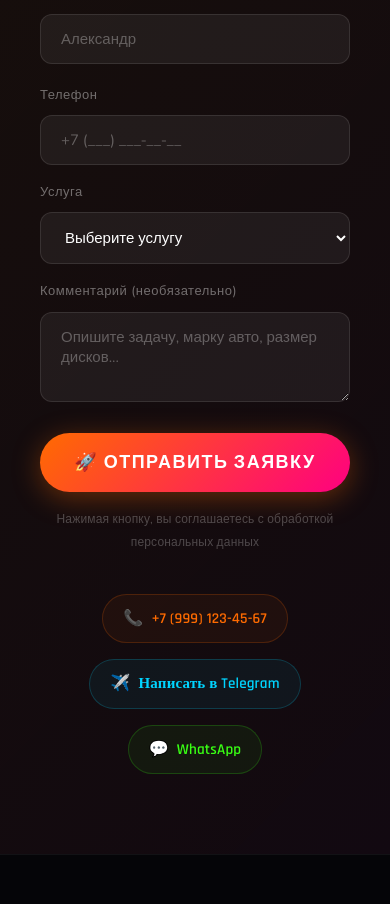
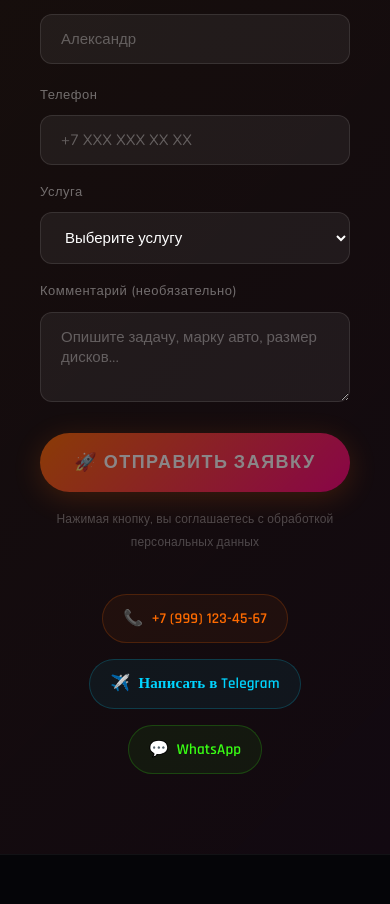
Before and after one commit to mikhailmikemorozov-coder/moaans, a React (Vite) app: page / in a window 390 px wide. Shown: the part 9465-10369 px from the top of the page. Built offline with nearby package versions, Linux system fonts and the light colour scheme.

Commit message:
Add phone mask +7 XXX XXX XX XX with validation

```diff
--- a/src/App.jsx
+++ b/src/App.jsx
@@ -168,6 +168,20 @@ export default function App() {
     window.addEventListener("scroll", onScroll, { passive: true });
     return () => window.removeEventListener("scroll", onScroll);
   }, []);
+
+  const handlePhoneChange = (e) => {
+    let digits = e.target.value.replace(/\D/g, '');
+    if (digits.startsWith('7') || digits.startsWith('8')) digits = digits.slice(1);
+    digits = digits.slice(0, 10);
+    let formatted = '+7';
+    if (digits.length > 0) formatted += ' ' + digits.slice(0, 3);
+    if (digits.length > 3) formatted += ' ' + digits.slice(3, 6);
+    if (digits.length > 6) formatted += ' ' + digits.slice(6, 8);
+    if (digits.length > 8) formatted += ' ' + digits.slice(8, 10);
+    setFormData({ ...formData, phone: formatted });
+  };
+
+  const phoneComplete = formData.phone.replace(/\D/g, '').length === 11;
 
   const handleSubmit = async () => {
     if (!formData.name || !formData.phone) return;
@@ -661,7 +675,7 @@ export default function App() {
                 </div>
                 <div>
                   <label style={{ fontSize: 13, color: "rgba(255,255,255,.4)", display: "block", marginBottom: 8, letterSpacing: .5 }}>Телефон</label>
-                  <input className="input-field" placeholder="+7 (___) ___-__-__" value={formData.phone} onChange={e => setFormData({ ...formData, phone: e.target.value })} />
+                  <input className="input-field" placeholder="+7 XXX XXX XX XX" value={formData.phone} onChange={handlePhoneChange} inputMode="tel" />
                 </div>
               </div>
               <div>
@@ -675,7 +689,7 @@ export default function App() {
                 <label style={{ fontSize: 13, color: "rgba(255,255,255,.4)", display: "block", marginBottom: 8, letterSpacing: .5 }}>Комментарий (необязательно)</label>
                 <textarea className="input-field" rows={3} placeholder="Опишите задачу, марку авто, размер дисков..." value={formData.comment} onChange={e => setFormData({ ...formData, comment: e.target.value })} style={{ resize: "vertical" }} />
               </div>
-              <button className="btn btn-grad" onClick={handleSubmit} disabled={sending} style={{ width: "100%", justifyContent: "center", marginTop: 8, padding: "18px", fontSize: 18, opacity: sending ? 0.7 : 1 }}>
+              <button className="btn btn-grad" onClick={handleSubmit} disabled={sending || !formData.name || !phoneComplete} style={{ width: "100%", justifyContent: "center", marginTop: 8, padding: "18px", fontSize: 18, opacity: (sending || !formData.name || !phoneComplete) ? 0.5 : 1, cursor: (!formData.name || !phoneComplete) ? "not-allowed" : "pointer" }}>
                 {sending ? "⏳ Отправка…" : "🚀 Отправить заявку"}
               </button>
               <p style={{ fontSize: 12, color: "rgba(255,255,255,.25)", textAlign: "center" }}>
```
